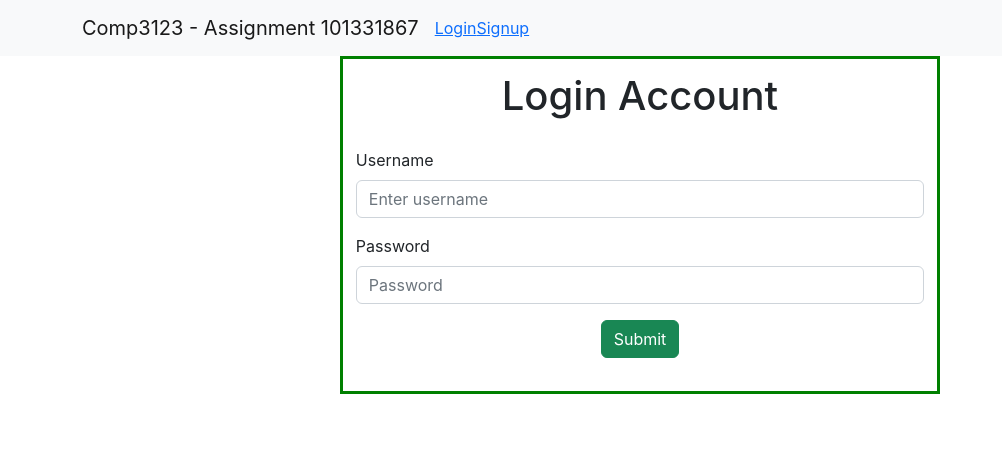
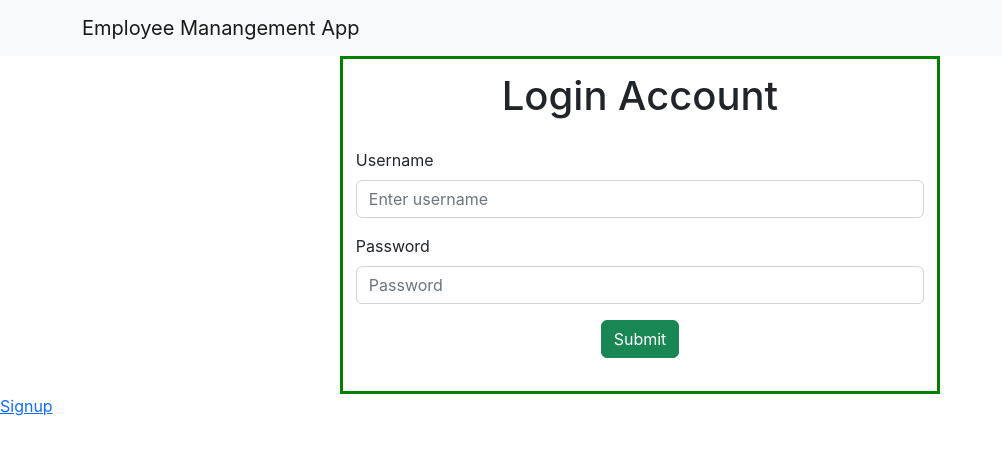
Before and after one commit to ivytsai2/101331867_comp3123_assignment2_reactjs, a React (Create React App) app: page / in a window 1280 px wide. Shown: the top 454 px of the page, without its empty margins (0-1002 px from the left). Built offline with nearby package versions, Linux system fonts and the light colour scheme.

Commit message:
login uignup navigation update

```diff
--- a/src/App.js
+++ b/src/App.js
@@ -13,11 +13,7 @@ function App() {
       <BrowserRouter>
         <Navbar bg="light" expand="lg">
           <Container>
-            <Navbar.Brand href="/">Comp3123 - Assignment 101331867</Navbar.Brand>
-            <Nav className="me-auto">
-              <NavLink to ='/login'>Login</NavLink>
-              <NavLink to ='/signup'>Signup</NavLink>
-            </Nav>
+            <Navbar.Brand href="/">Employee Manangement App</Navbar.Brand>
           </Container>
         </Navbar>
           <Routes>
--- a/src/Login.js
+++ b/src/Login.js
@@ -2,6 +2,7 @@ import React, { Component } from 'react'
 import axiosAPI from './api'
 import Form from 'react-bootstrap/Form';
 import Button from 'react-bootstrap/Button';
+import { NavLink } from 'react-router-dom';
 
 
 const form_style = {
@@ -73,6 +74,7 @@ export default class Login extends Component {
                         onClick={(e) => this.onSubmitLogin(e)}>Submit</Button>
                     </div>
                 </Form>
+                <NavLink to ='/signup'>Signup</NavLink>
             </>
         )
     }
--- a/src/Signup.js
+++ b/src/Signup.js
@@ -2,6 +2,7 @@ import React, { Component } from 'react'
 import axiosAPI from './api'
 import Form from 'react-bootstrap/Form';
 import Button from 'react-bootstrap/Button';
+import { NavLink } from 'react-router-dom';
 
 const form_style = {
     padding: '1%',
@@ -80,6 +81,7 @@ export default class Signup extends Component {
                     onClick={(e) => this.onSubmitLogin(e)}>Submit</Button>
                 </div>
             </Form>
+            <NavLink to ='/login'>Login</NavLink>
         </>
         )
   }
```
